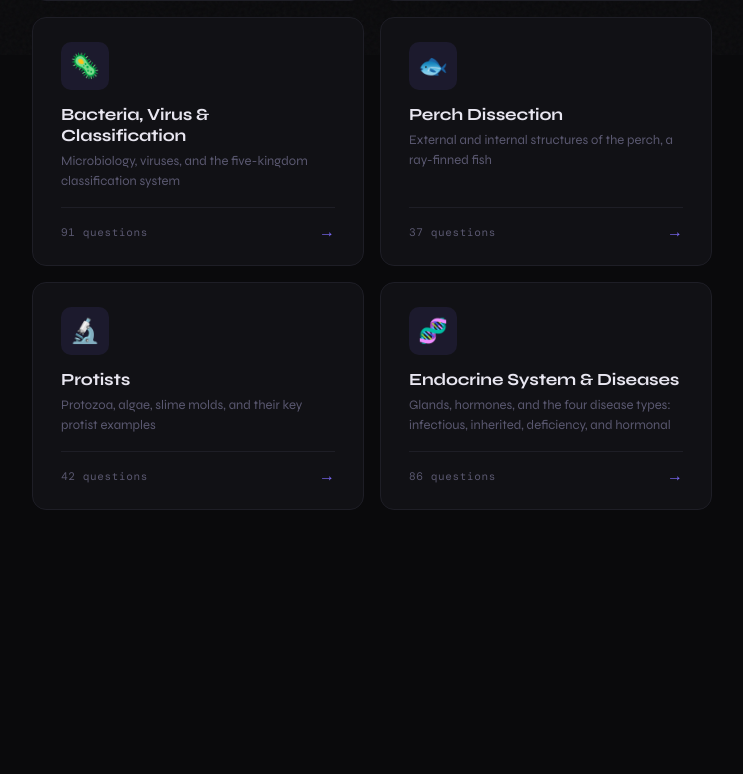
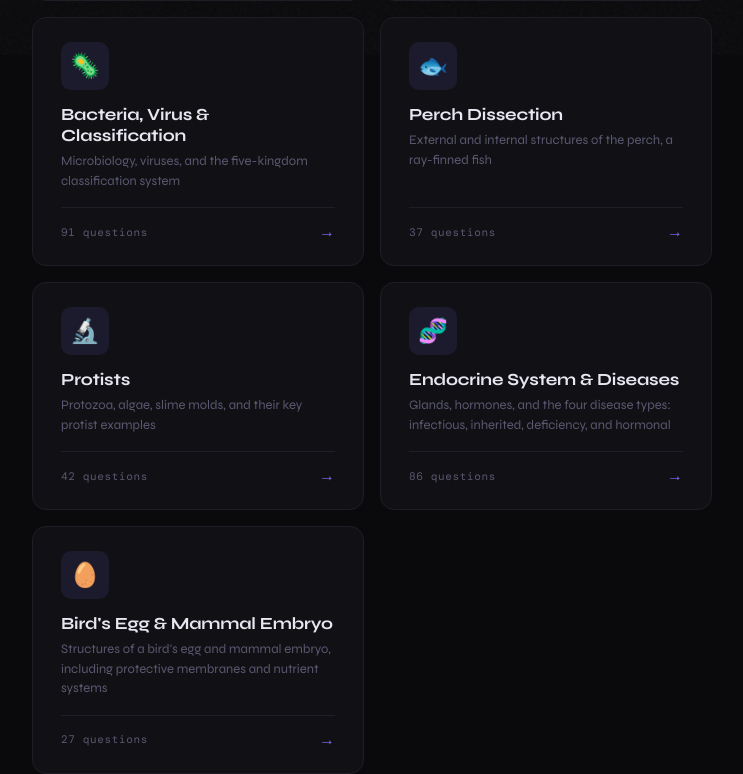
Before and after one commit to WyattJPrice/quiz-site, a Next.js app: page / in a window 1280 px wide. Shown: the part 745-1519 px from the top of the page, without its empty margins (268-1011 px from the left). Before the commit the page ends 1255 px from the top, so only its background shows below. Built offline with nearby package versions, Linux system fonts and the light colour scheme.

Commit message:
Egg + EMbryo

```diff
--- /dev/null
+++ b/data/egg-embryo.ts
@@ -0,0 +1,36 @@
+import type { Question } from './types';
+
+export const eggEmbryoQuestions: Question[] = [
+  // Bird's Egg
+  { cat: "Bird's Egg", question: "The __________ is the thick outer covering of the egg.", answer: "shell" },
+  { cat: "Bird's Egg", question: "The __________ is a sac surrounding the embryo.", answer: "amnion" },
+  { cat: "Bird's Egg", question: "__________ protects the embryo from injury and keeps it __________.", answer: "amniotic fluid,moist" },
+  { cat: "Bird's Egg", question: "The __________ is the developing bird inside the egg.", answer: "embryo" },
+  { cat: "Bird's Egg", question: "The __________ is the membrane surrounding the embryo and __________ sac.", answer: "chorion,yolk" },
+  { cat: "Bird's Egg", question: "The __________ contains nutrients for the developing bird.", answer: "yolk sac" },
+  { cat: "Bird's Egg", question: "__________ lead to the yolk sac from the embryo.", answer: "blood vessels" },
+  { cat: "Bird's Egg", question: "The __________ carries out respiration and receives __________ from the embryo.", answer: "allantois,waste" },
+  { cat: "Bird's Egg", question: "__________ is the white portion of the egg.", answer: "albumin" },
+  { cat: "Bird's Egg", question: "The __________ is an area in the flatter end of the egg where gases interchange.", answer: "air space" },
+  { cat: "Bird's Egg", question: "The __________ is a thin layer just inside the shell.", answer: "shell membrane" },
+  { cat: "Bird's Egg", question: "The __________ is the yellow part of the egg and the __________ of food for the developing embryo.", answer: "yolk,source" },
+  { cat: "Bird's Egg", question: "The __________ are twisted strands that __________ the yolk and embryo in the egg.", answer: "chalaza,suspend" },
+
+  // Mammal Embryo
+  { cat: "Mammal Embryo", question: "The __________ is the developing offspring during the first two months.", answer: "embryo" },
+  { cat: "Mammal Embryo", question: "The __________ exchanges substances between the __________ and the embryo.", answer: "placenta,mother" },
+  { cat: "Mammal Embryo", question: "The __________ is a tube that runs from the ovary to the uterus.", answer: "fallopian tube" },
+  { cat: "Mammal Embryo", question: "The __________ is the thick muscular portion of the wall.", answer: "uterine wall" },
+  { cat: "Mammal Embryo", question: "The __________ contains blood vessels that attach to the embryo.", answer: "umbilical cord" },
+  { cat: "Mammal Embryo", question: "The __________ forms a protective __________ around the embryo that fills with fluid.", answer: "amnion,sac" },
+  { cat: "Mammal Embryo", question: "__________ protects the embryo inside the uterus.", answer: "amniotic fluid" },
+  { cat: "Mammal Embryo", question: "The __________ is the canal through which the fetus leaves the body.", answer: "vagina" },
+  { cat: "Mammal Embryo", question: "The __________ is the organ in which the embryo develops.", answer: "uterus" },
+
+  // Summary
+  { cat: "Summary", question: "After the first two months of development, the embryo is called a __________.", answer: "fetus" },
+  { cat: "Summary", question: "The __________ is the organ where the embryo develops throughout pregnancy.", answer: "uterus" },
+  { cat: "Summary", question: "The __________ exchanges nutrients and __________ between the mother and the embryo.", answer: "placenta,waste" },
+  { cat: "Summary", question: "The __________ connects the embryo to the placenta through blood vessels.", answer: "umbilical cord" },
+  { cat: "Summary", question: "The __________ forms a fluid-filled __________ that cushions and protects the embryo.", answer: "amnion,sac" },
+];
--- a/data/index.ts
+++ b/data/index.ts
@@ -7,6 +7,7 @@ import { bacteriaVirusQuestions } from './bacteria-virus';
 import { perchQuestions } from './perch';
 import { protistQuestions } from './protist';
 import { endocrineDiseaseQuestions } from './endocrine-disease';
+import { eggEmbryoQuestions } from './egg-embryo';
 
 export const quizzes: QuizMeta[] = [
   {
@@ -65,6 +66,13 @@ export const quizzes: QuizMeta[] = [
     description: 'Glands, hormones, and the four disease types: infectious, inherited, deficiency, and hormonal',
     questions: endocrineDiseaseQuestions,
   },
+  {
+    slug: 'egg-embryo',
+    title: "Bird's Egg & Mammal Embryo",
+    icon: '🥚',
+    description: "Structures of a bird's egg and mammal embryo, including protective membranes and nutrient systems",
+    questions: eggEmbryoQuestions,
+  },
 ];
 
 export function getQuiz(slug: string): QuizMeta | undefined {
```
Also changed, not shown: next-env.d.ts.
